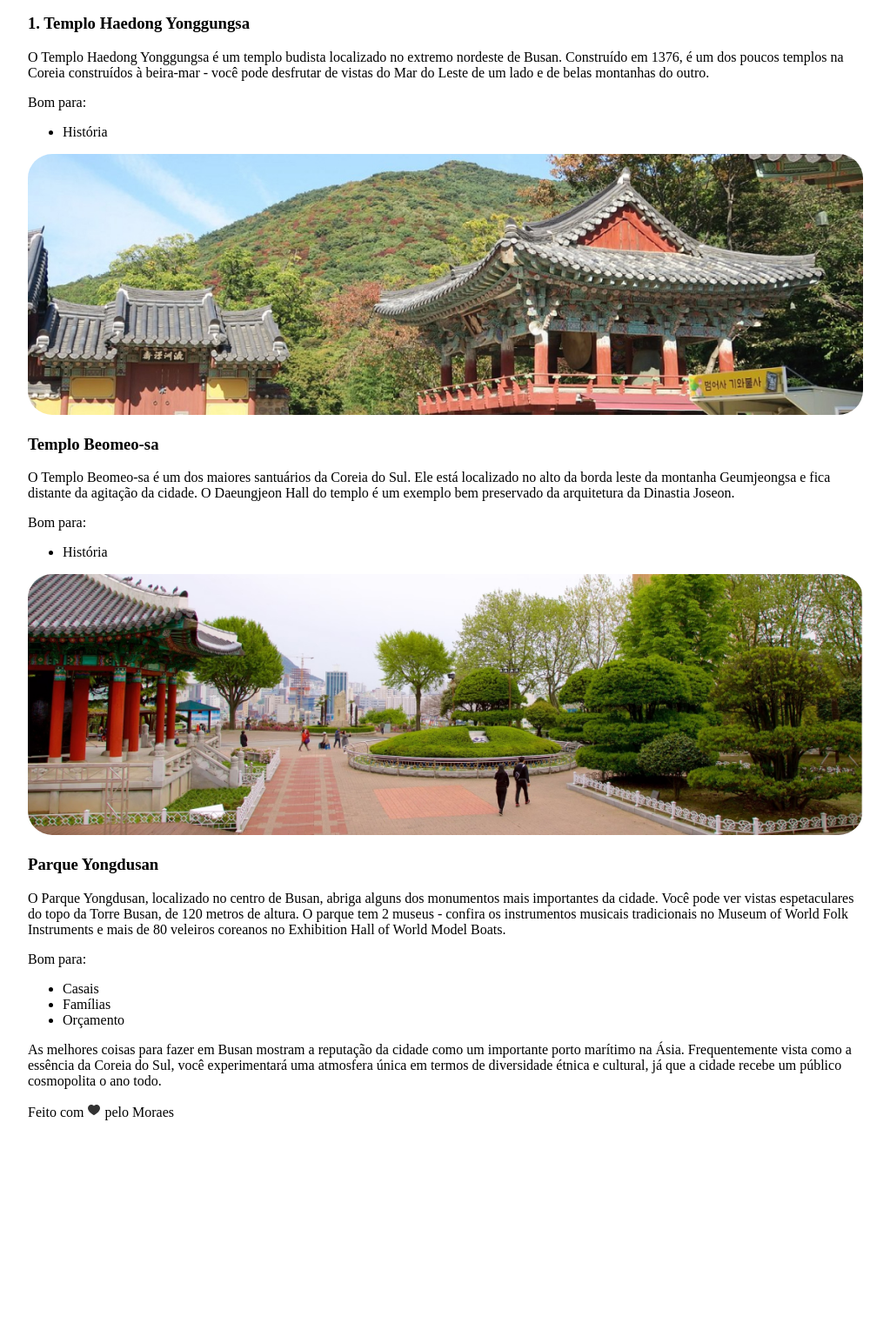
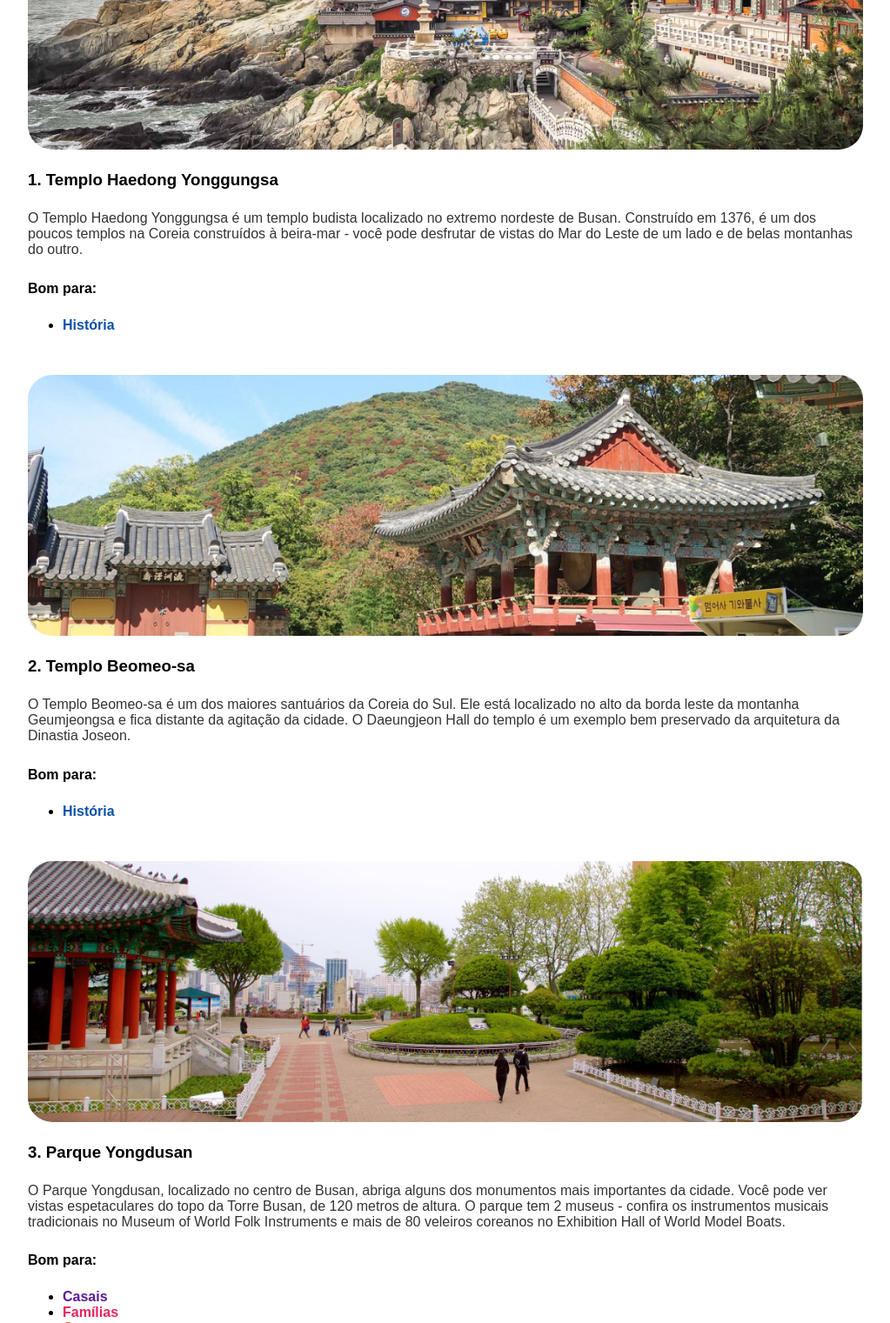
Before and after one commit to vinibmoraes/Landing-Page-GuiaTour, a plain HTML site: page index.html in a window 1280 px wide. Shown: the part 1279-2800 px from the top of the page at 87% size, without its empty margins (128-1151 px from the left). Before the commit the page ends 2592 px from the top, so only its background shows below. Drawn offline with nearby package versions, Linux system fonts and the light colour scheme.

Commit message:
Alteração de html e css

```diff
--- a/index.html
+++ b/index.html
@@ -38,7 +38,7 @@
           As atrações de Busan vão desde templos budistas centenários que
           pontilham as montanhas e o litoral da cidade até praias imaculadas com
           águas cristalinas. Esta cidade litorânea tem muitas coisas para fazer
-          o ano todo - as famílias podem passar o tempo em um aquário à
+          o ano todo. As famílias podem passar o tempo em um aquário à
           beira-mar, os compradores podem explorar bairros vibrantes e os
           amantes da natureza podem desfrutar de longas caminhadas até mirantes
           panorâmicos. Os santuários budistas que pontilham a costa e as
@@ -51,7 +51,7 @@
         <img src="assets/templo-haedong.jpg" alt="Templo Haedong Yonggungsa" />
       </div>
 
-      <div>
+      <div class="titles-3">
         <h3>1. Templo Haedong Yonggungsa</h3>
         <p>
           O Templo Haedong Yonggungsa é um templo budista localizado no extremo
@@ -59,9 +59,9 @@
           Coreia construídos à beira-mar - você pode desfrutar de vistas do Mar
           do Leste de um lado e de belas montanhas do outro.
         </p>
-        <p class="Title-list">Bom para:</p>
+        <h5 class="title-list">Bom para:</p>
         <ul>
-          <li>História</li>
+          <li class="historia">História</li>
         </ul>
       </div>
 
@@ -69,17 +69,17 @@
         <img src="assets/templo-beomeo-sa.jpg" alt="Templo Beomeo-sa" />
       </div>
 
-      <div class="titles-3">
-        <h3>Templo Beomeo-sa</h3>
+      <div class="titles-4">
+        <h3>2. Templo Beomeo-sa</h3>
         <p>
           O Templo Beomeo-sa é um dos maiores santuários da Coreia do Sul. Ele
           está localizado no alto da borda leste da montanha Geumjeongsa e fica
           distante da agitação da cidade. O Daeungjeon Hall do templo é um
           exemplo bem preservado da arquitetura da Dinastia Joseon.
         </p>
-        <p class="Title-list">Bom para:</p>
+        <h5 class="title-list">Bom para:</h5>
         <ul>
-          <li>História</li>
+          <li class="historia">História</li>
         </ul>
       </div>
 
@@ -87,8 +87,8 @@
         <img src="assets/parque.jpg" alt="Parque" />
       </div>
 
-      <div>
-        <h3>Parque Yongdusan</h3>
+      <div class="titles-5">
+        <h3>3. Parque Yongdusan</h3>
         <p>
           O Parque Yongdusan, localizado no centro de Busan, abriga alguns dos
           monumentos mais importantes da cidade. Você pode ver vistas
@@ -97,11 +97,11 @@
           Museum of World Folk Instruments e mais de 80 veleiros coreanos no
           Exhibition Hall of World Model Boats.
         </p>
-        <p class="Title-list">Bom para:</p>
+        <h5 class="title-list">Bom para:</h5>
         <ul>
-          <li>Casais</li>
-          <li>Famílias</li>
-          <li>Orçamento</li>
+          <li class="casais">Casais</li>
+          <li class="familias">Famílias</li>
+          <li class="orcamento">Orçamento</li>
         </ul>
       </div>
 
--- a/style.css
+++ b/style.css
@@ -15,6 +15,7 @@ h1 {
   font-weight: 600;
   font-family: Arial, Helvetica, sans-serif;
   margin-bottom: 2.5%;
+  margin-bottom: 40px;
 }
 
 .sub-img-1,
@@ -35,4 +36,113 @@ h1 {
   padding-left: 3%;
   padding-right: 3%;
   font-style: italic;
+  margin-bottom: 5%;
 }
+
+.divider {
+  width: 100%;
+  height: 1px;
+  margin: 36px 0;
+  background-color: #d9d9d9;
+  margin-bottom: 64px;
+}
+
+.titles-2 {
+  h2 {
+    font-weight: 600;
+    font-family: Arial, Helvetica, sans-serif;
+    margin-bottom: 2.5%;
+  }
+  p {
+    font-family: Arial, Helvetica, sans-serif;
+    color: #333;
+    margin-bottom: 64px;
+  }
+}
+
+.titles-3 {
+  h3 {
+    margin-top: 20px;
+    font-weight: 600;
+    font-family: Arial, Helvetica, sans-serif;
+    margin-bottom: 2.5%;
+  }
+  p {
+    font-family: Arial, Helvetica, sans-serif;
+    color: #333;
+    margin-bottom: 2.5%;
+  }
+}
+
+.title-list {
+  font-weight: 700;
+  font-size: medium;
+  font-family: Arial, Helvetica, sans-serif;
+  margin-bottom: 2.5%;
+}
+
+.historia::marker {
+  color: black;
+}
+
+.historia {
+  color: #0c51a7;
+  font-weight: 700;
+  font-family: Arial, Helvetica, sans-serif;
+  margin-bottom: 48px;
+}
+
+.titles-4,
+.titles-5 {
+  h3 {
+    margin-top: 20px;
+    font-weight: 600;
+    font-family: Arial, Helvetica, sans-serif;
+    margin-bottom: 2.5%;
+  }
+  p {
+    font-family: Arial, Helvetica, sans-serif;
+    color: #333;
+    margin-bottom: 2.5%;
+  }
+}
+
+.casais::marker {
+  color: black;
+}
+
+.casais {
+  color: #591b98;
+  font-weight: 700;
+  font-family: Arial, Helvetica, sans-serif;
+}
+
+.familias::marker {
+  color: black;
+}
+
+.familias {
+  color: #e5245e;
+  font-weight: 700;
+  font-family: Arial, Helvetica, sans-serif;
+}
+
+.orcamento::marker {
+  color: black;
+}
+
+.orcamento {
+  color: #e95e10;
+  font-weight: 700;
+  font-family: Arial, Helvetica, sans-serif;
+}
+
+.conclusion {
+  font-family: Arial, Helvetica, sans-serif;
+  text-align: center;
+  color: #333;
+  margin-bottom: 7.5%;
+}
+
+.footer {
+}
```
